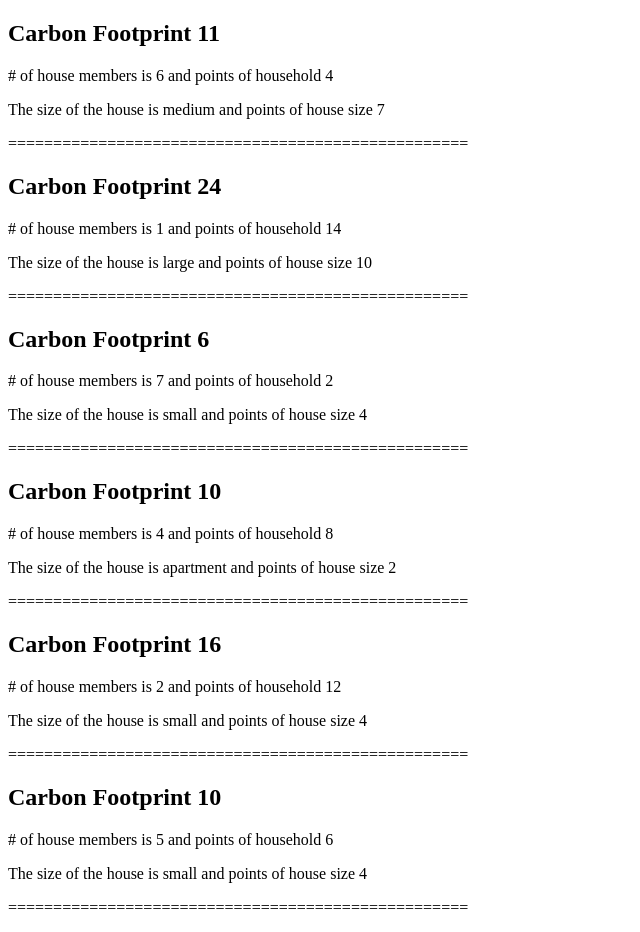
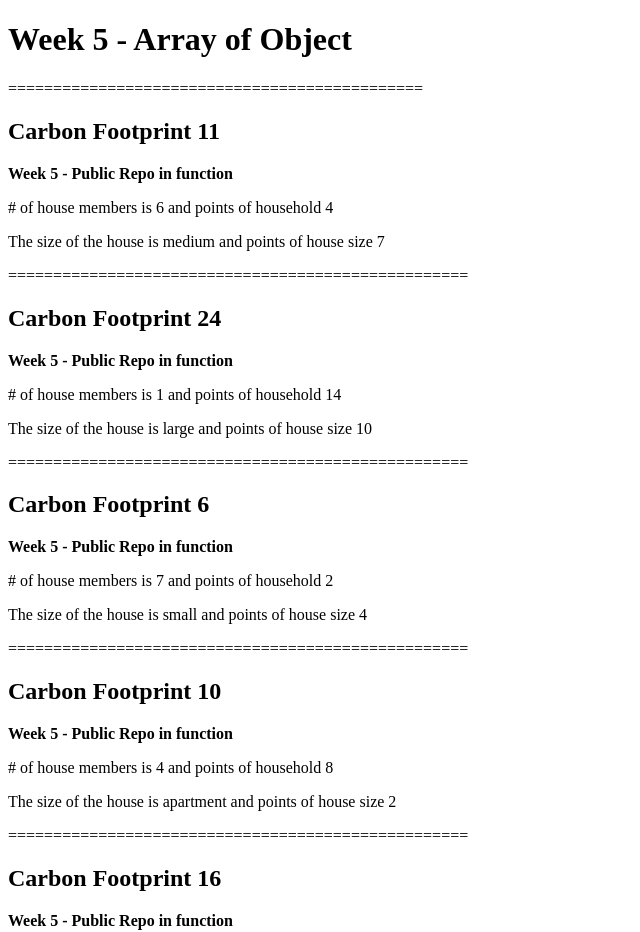
Before and after one commit to CIT93/calebc-pub, a plain HTML site: page w5/index.html in a window 1280 px wide. Shown: the top 932 px of the page, without its empty margins (0-640 px from the left). Drawn offline with Linux system fonts and the light colour scheme.

Commit message:
setup and array of objects

```diff
--- a/w5/index.html
+++ b/w5/index.html
@@ -6,6 +6,8 @@
     <title>Week 5 Pub-Repo - Carbon Footprint</title>
     <script defer src="main.js"></script>
 </head>
+<h1>Week 5 - Array of Object</h1>
+<p>==============================================</p>
 <body>
     <div id ="output"></div>
 </html>
--- a/w5/main.js
+++ b/w5/main.js
@@ -88,13 +88,16 @@ function displayOutput() {
     const houseMem = document.createElement("p");
     const newSize = document.createElement("p");
     const newOut = document.createElement("p");
+    const carTitle = document.createElement("b");
+    carTitle.textContent = "Week 5 - Public Repo in function"
     houseMem.textContent = `# of house members is ${obj.houseMem} and points of household ${obj.householdObj}`;
     newSize.textContent = `The size of the house is ${obj.sizeObj} and points of house size ${obj.sizeholdObj}`;
     newOut.textContent = "===================================================";
+    output.appendChild(carTitle);
     output.appendChild(houseMem);
     output.appendChild(newSize);
     output.appendChild(newOut);
-    }
+  }
 }
 
 start(6, "medium");
```
